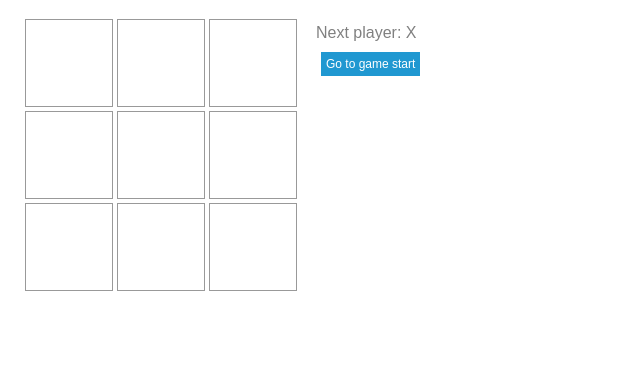
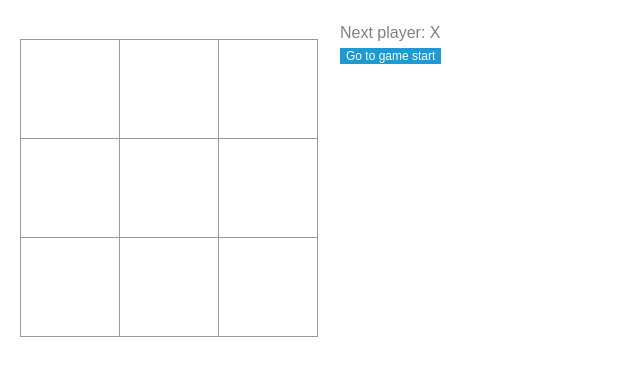
Before and after one commit to staceyb/react-tic-tac-toe, a React app: page / in a window 1280 px wide. Shown: the whole page, without its empty margins (0-640 px from the left). Built offline with nearby package versions, Linux system fonts and the light colour scheme.

Commit message:
Changed board to flexbox and used map, instead of hard coding, to render squares'

```diff
--- a/src/index.css
+++ b/src/index.css
@@ -8,7 +8,7 @@ body {
 ol,
 ul {
   padding-left: 0;
-  margin-top: .25rem;
+  margin: 0;
 }
 
 li {
@@ -32,8 +32,6 @@ li {
 }
 
 button {
-  padding: 5px;
-  margin: 5px;
   border: none;
   font-size: .75rem;
   font-weight: 300;
@@ -87,13 +85,14 @@ button {
   float: left;
   font-size: 36px;
   font-weight: bold;
-  line-height: 88px;
-  height: 88px;
+  line-height: 100px;
+  height: 100px;
   margin-right: -1px;
   margin-top: -1px;
   padding: 0;
   text-align: center;
-  width: 88px;
+  width: 100px;
+  align-self: flex-start;
 }
 
 .square:focus {
@@ -107,8 +106,18 @@ button {
 .game {
   display: flex;
   flex-direction: row;
+  justify-content: flex-start;
 }
 
 .game-info {
   margin-left: 20px;
 }
+
+.game-board {
+  margin-top: 20px;
+  width: 300px;
+  display: flex;
+  flex-flow: row wrap;
+  justify-content: flex-start;
+  align-items: flex-start;
+}
--- a/src/index.js
+++ b/src/index.js
@@ -23,25 +23,13 @@ class Board extends React.Component {
   }
 
   render() {
-
     return (
-      <div>
-        <div className="board-row">
-          {this.renderSquare(0)}
-          {this.renderSquare(1)}
-          {this.renderSquare(2)}
-        </div>
-        <div className="board-row">
-          {this.renderSquare(3)}
-          {this.renderSquare(4)}
-          {this.renderSquare(5)}
-        </div>
-        <div className="board-row">
-          {this.renderSquare(6)}
-          {this.renderSquare(7)}
-          {this.renderSquare(8)}
-        </div>
-      </div>
+       <React.Fragment>
+       {this.props.squares.map((square, i) => {
+           return this.renderSquare(i)
+       })
+       }
+       </React.Fragment>
     );
   }
 }
```
